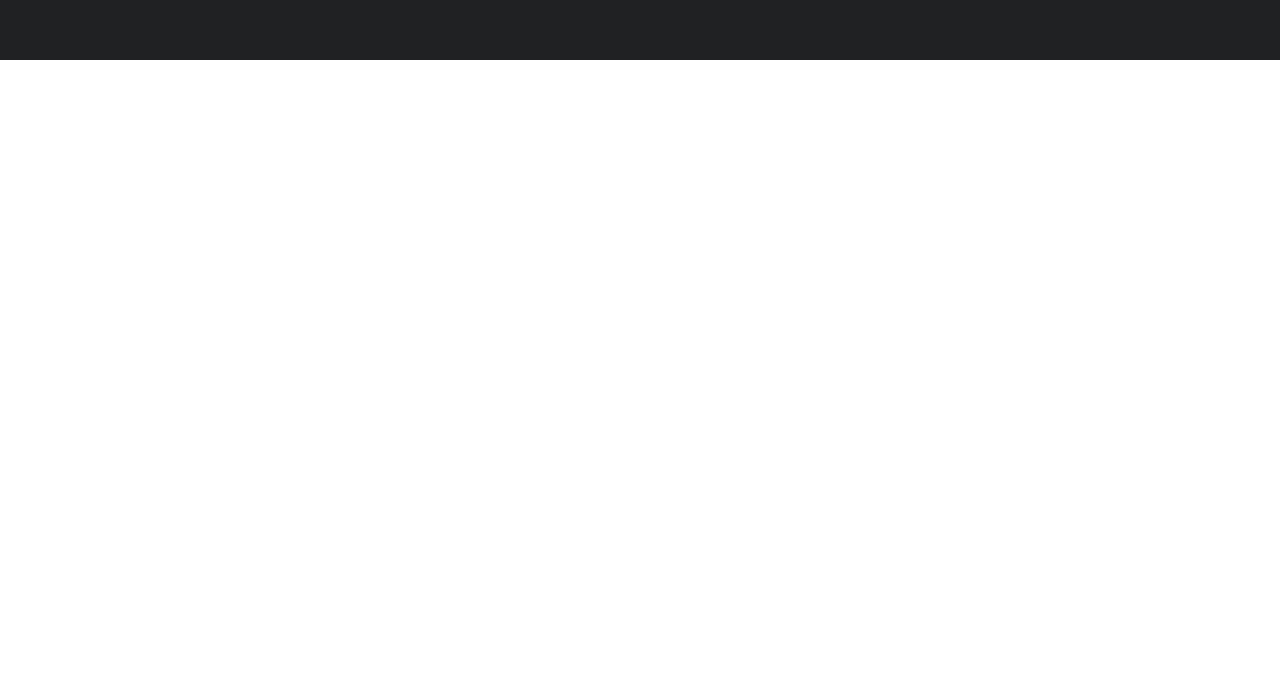
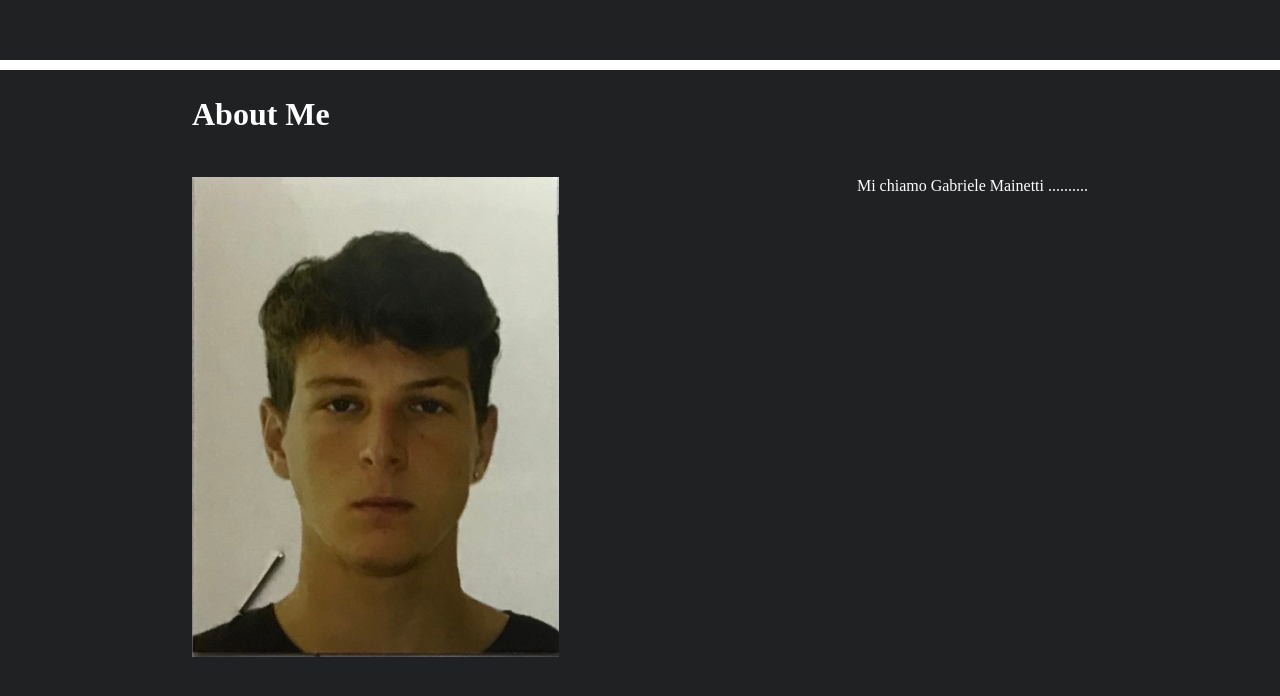
Before and after one commit to Maino24/Portfolio, a Vue app: page / in a window 1280 px wide. Shown: the part 740-1436 px from the top of the page. Before the commit the page ends 800 px from the top, so only its background shows below. Built offline with nearby package versions, Linux system fonts and the light colour scheme.

Commit message:
AboutMe img

```diff
--- a/src/App.vue
+++ b/src/App.vue
@@ -1,18 +1,21 @@
 <template>
   <div>
     <HeaderComp/>
+    <AboutMe/>
   </div>
 </template>
 
 <script>
 
-import HeaderComp from './components/HeaderComp.vue'
+import HeaderComp from './components/HeaderComp.vue';
+import AboutMe from './components/tags/AboutMe.vue';
 
 export default {
   name: 'App',
 
   components: {
-     HeaderComp
+     HeaderComp,
+     AboutMe
   }
 }
 </script>
--- a/src/components/HeaderComp.vue
+++ b/src/components/HeaderComp.vue
@@ -30,16 +30,18 @@ export default {
   height: 100vh;
 }
 .containerNP{
+    padding-top: 15%;
     width: 70%;
     margin: auto;
 
     .name{
     color: white;
     }
-.profession{
-    color: white;
 
-    }
+    .profession{
+        color: white;
+
+        }
 }
 
 nav{
--- a/src/components/tags/AboutMe.vue
+++ b/src/components/tags/AboutMe.vue
@@ -0,0 +1,58 @@
+<template>
+    <div class="backgroundAM">
+        <div class="containerAM">
+            <h1 class="nameAM">About Me</h1>
+            <div class="containerDown">
+                <div class="containerImg">
+                </div>
+                <div class="containerPrag">
+                    <p>Mi chiamo Gabriele Mainetti ..........</p>
+                </div>
+            </div>
+        </div>
+    </div>
+</template>
+
+<script>
+export default {
+    name: 'AboutMe'
+}
+</script>
+
+<style lang="scss">
+*{
+  margin: 0;
+  padding: 0;
+  box-sizing: border-box;
+}
+.backgroundAM{
+  border-top: 10px solid white;
+  background-color: #202123;
+  width: 100vw;
+  height: 100vh;
+  .containerAM{
+    padding-top: 2%;
+    width: 70%;
+    margin: auto;
+    color: white;
+
+    .containerDown{
+        padding-top: 5%;
+        display: flex;
+        justify-content: space-between;
+            .containerImg{
+                width: calc(100% /2);
+                height: 60vh;
+                background-image: url("../../assets/fototessera.jpg");
+                background-size: contain,  cover;
+                background-repeat: no-repeat;
+
+            }
+            .containerParag{
+                width: calc(100% /2);
+            }
+    }
+    }
+
+}
+</style>
```
Also changed, not shown: src/assets/fototessera.jpg (added), src/assets/logo.png (deleted).
